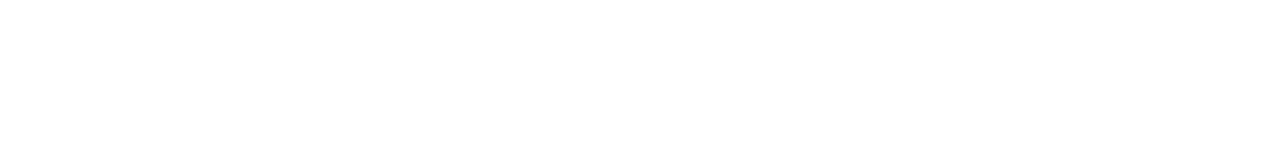
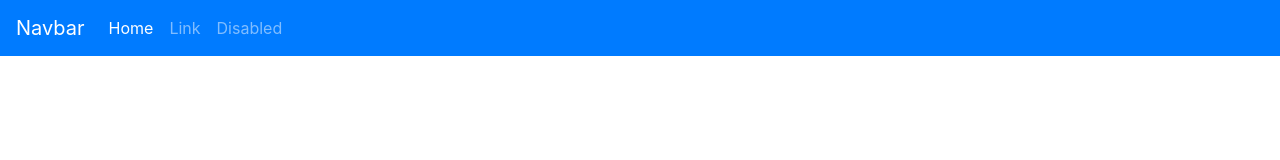
Before and after one commit to sambhav2612/web-boilerplate, a website: page index.html in a window 1280 px wide. Drawn offline with nearby package versions, Linux system fonts and the light colour scheme.

Commit message:
add bootstrap and init content

```diff
--- a/assets/css/index.css
+++ b/assets/css/index.css
@@ -0,0 +1,7 @@
+html,
+body {
+    max-width: 100%;
+    height: auto;
+    color: #000000;
+    font-family: 'Roboto', sans-serif;
+}
--- a/index.html
+++ b/index.html
@@ -1,5 +1,5 @@
 <!doctype html>
-<html>
+<html lang="en">
     <head>
         <meta charset="utf-8">
         <meta name="viewport" content="width=device-width, initial-scale=1, shrink-to-fit=no">
@@ -7,10 +7,32 @@
         <title>web-boilerplate-1</title>
 
         <link type="text/css" href="assets/css/index.css" rel="stylesheet">
+        <link href="https://fonts.googleapis.com/css?family=Oswald|Roboto|Zilla+Slab" rel="stylesheet">
         <link rel="stylesheet" href="https://maxcdn.bootstrapcdn.com/bootstrap/4.0.0/css/bootstrap.min.css" integrity="sha384-Gn5384xqQ1aoWXA+058RXPxPg6fy4IWvTNh0E263XmFcJlSAwiGgFAW/dAiS6JXm" crossorigin="anonymous">
+
+        <script defer src="https://use.fontawesome.com/releases/v5.0.6/js/all.js"></script>
     </head>
     <body>
+    <nav class="navbar navbar-expand-lg navbar-dark bg-primary justify-content-between">
+  <a class="navbar-brand" href="#">Navbar</a>
+  <button class="navbar-toggler" type="button" data-toggle="collapse" data-target="#navbarSupportedContent" aria-controls="navbarSupportedContent" aria-expanded="false" aria-label="Toggle navigation">
+    <span class="navbar-toggler-icon"></span>
+  </button>
 
+  <div class="collapse navbar-collapse" id="navbarSupportedContent">
+    <ul class="navbar-nav mr-auto">
+      <li class="nav-item active">
+        <a class="nav-link" href="#">Home <span class="sr-only">(current)</span></a>
+      </li>
+      <li class="nav-item">
+        <a class="nav-link" href="#">Link</a>
+      </li>
+      <li class="nav-item">
+        <a class="nav-link" href="#">Disabled</a>
+      </li>
+    </ul>
+  </div>
+</nav>
         <div class="container-fluid">
         </div>
         <script src="https://code.jquery.com/jquery-3.2.1.slim.min.js" integrity="sha384-KJ3o2DKtIkvYIK3UENzmM7KCkRr/rE9/Qpg6aAZGJwFDMVNA/GpGFF93hXpG5KkN" crossorigin="anonymous"></script>
```
